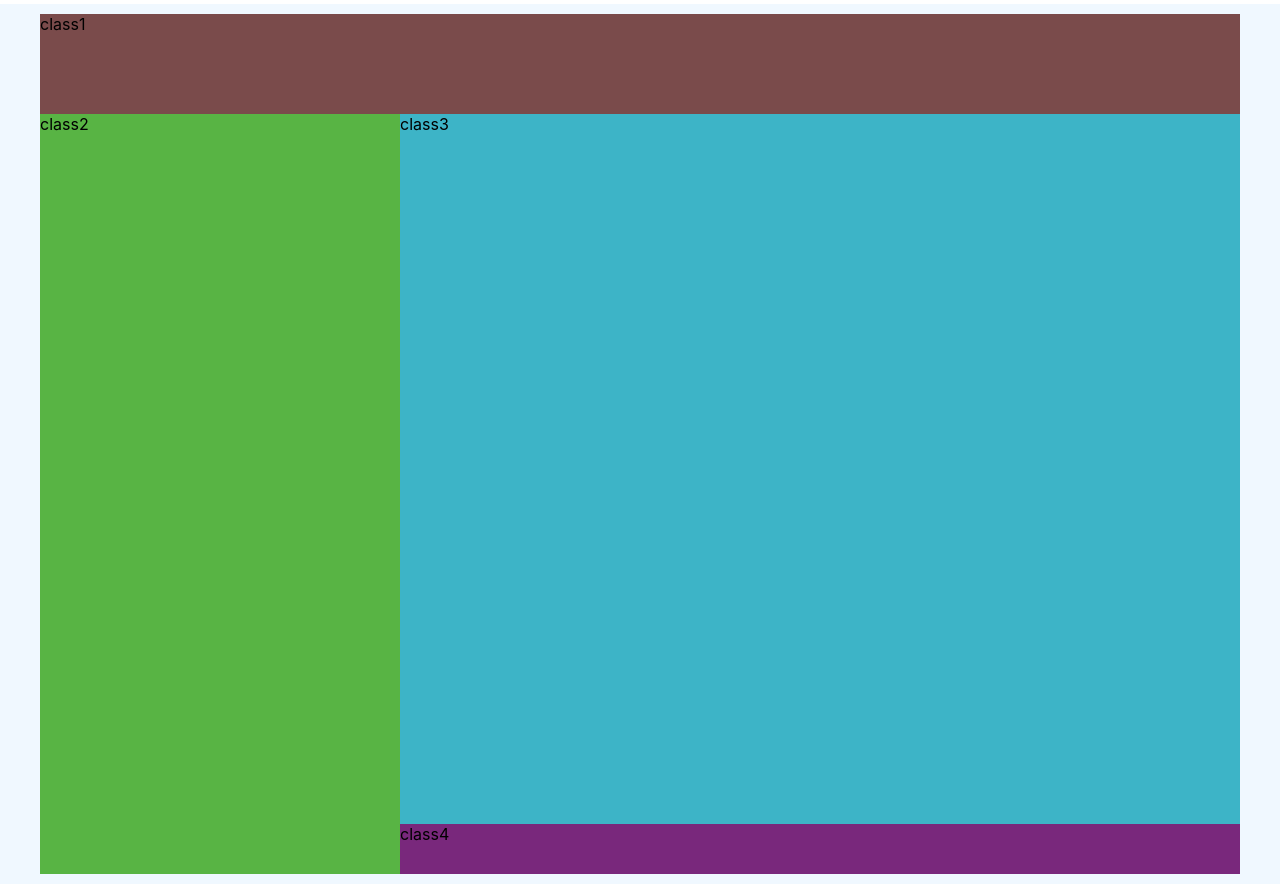
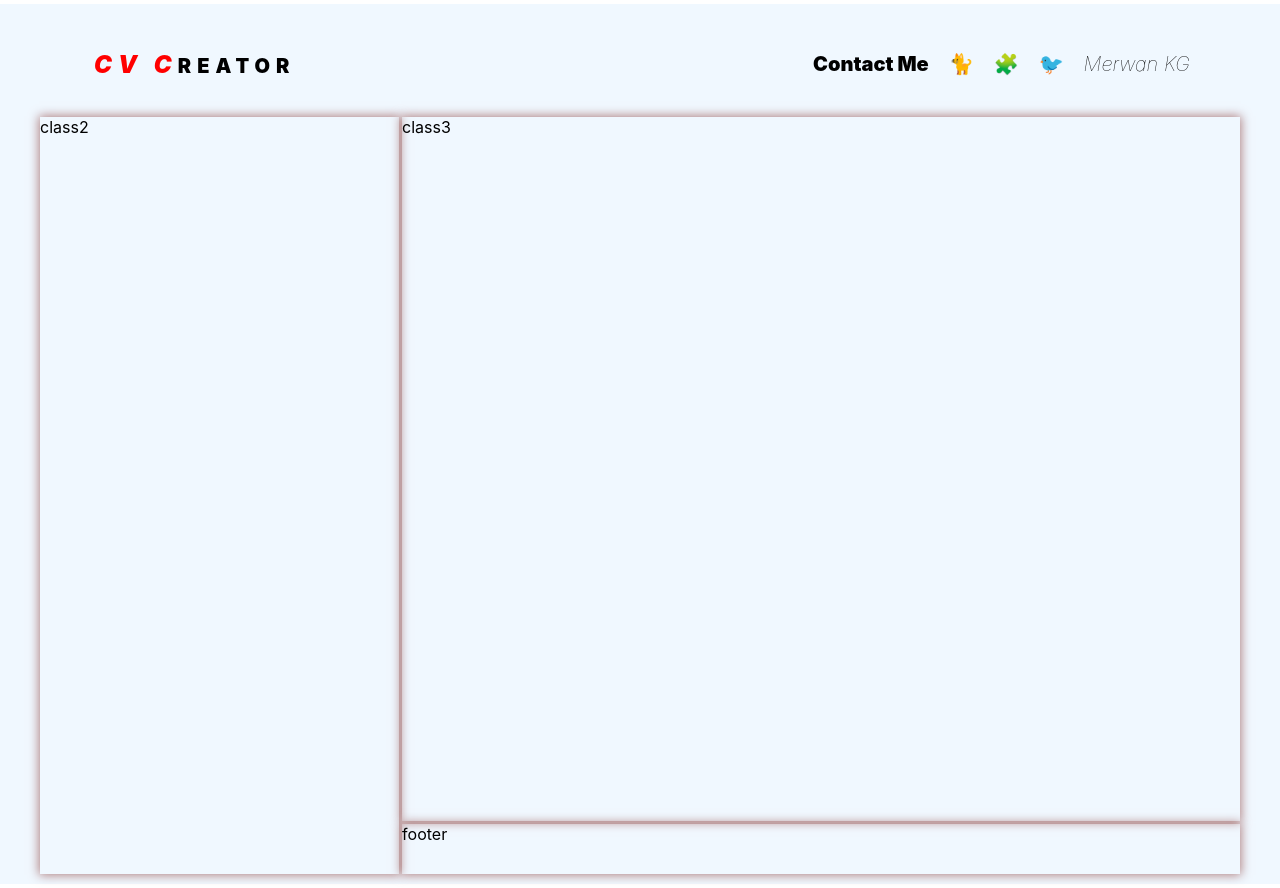
Before and after one commit to marwanGA09/Cv-project, a React (Vite) app: page / in a window 1280 px wide. Built offline with nearby package versions, Linux system fonts and the light colour scheme.

Commit message:
create navigation component
- style the component in minimal way

```diff
--- a/src/App.jsx
+++ b/src/App.jsx
@@ -2,15 +2,38 @@ export default function App() {
   return (
     <>
       <div className="App">
-        <div className="class1">class1 </div>
-        <div className="class2">class2</div>
-        <div className="class3">class3</div>
-        <div className="class4">class4</div>
+        <Navigation />
+        <SideBar />
+        <CvContainer />
+        <Footer />
       </div>
     </>
   );
 }
 
-function Navigation({ children }) {
-  return <div>navigation {children}</div>;
+function Navigation() {
+  return (
+    <div className="navigation">
+      <p>
+        <span style={{ color: 'red' }}>CV c</span>reator
+      </p>
+      <div>
+        Contact me
+        <div>
+          <a href="#">🐈</a> <a href="#">🧩</a> <a href="#">🐦</a>
+          <span>Merwan KG</span>
+        </div>
+      </div>
+    </div>
+  );
 }
+
+function SideBar({ children }) {
+  return <div className="side-bar">class2 </div>;
+}
+function CvContainer({ children }) {
+  return <div className="cv-container">class3 </div>;
+}
+function Footer({ children }) {
+  return <div className="footer">footer </div>;
+}
--- a/src/index.scss
+++ b/src/index.scss
@@ -1,6 +1,12 @@
 @mixin handleScroll {
   overflow-x: hidden;
   overflow-y: scroll;
+}
+
+@mixin flex {
+  display: flex;
+  justify-content: center;
+  align-items: center;
 }
 
 :root {
@@ -31,21 +37,80 @@ body {
   display: grid;
   grid-template-columns: 3fr 7fr;
   grid-template-rows: 10rem 1fr 5rem;
+  gap: 0.3rem;
+  .side-bar,
+  .cv-container,
+  .footer {
+    box-shadow: 0 0 1rem 0.1rem rgb(173, 125, 125);
+  }
 
-  .class1 {
-    background-color: rgb(122, 75, 75);
-    grid-column: span 2;
-  }
-  .class2 {
-    background-color: rgb(88, 180, 68);
-    grid-row: span 2;
+  .side-bar,
+  .cv-container {
     @include handleScroll();
   }
-  .class3 {
-    background-color: rgb(61, 180, 199);
-    @include handleScroll();
+}
+
+.navigation {
+  padding: 2rem 5rem;
+  grid-column: span 2;
+  @include flex();
+  justify-content: space-between;
+
+  font-size: 2rem;
+  font-weight: 900;
+
+  p {
+    text-transform: uppercase;
+    letter-spacing: 0.6rem;
+    cursor: pointer;
+    transition: all 0.5s ease-in;
+    padding-left: 0.4rem;
+
+    span {
+      font-size: 1.2em;
+      font-style: italic;
+    }
+    &:hover {
+      transform: translateX(10%);
+      border-left: solid 0.7rem red;
+    }
   }
-  .class4 {
-    background-color: rgb(121, 40, 124);
+
+  div {
+    @include flex();
+    justify-content: space-evenly;
+    gap: 2rem;
+    text-transform: capitalize;
+
+    a,
+    span {
+      cursor: pointer;
+      transition: all 0.3s ease-in;
+    }
+    a:hover,
+    span:hover {
+      transform: translateY(-10%);
+      border-bottom: solid 0.2rem red;
+    }
+
+    a {
+      text-decoration: none;
+    }
+
+    span {
+      font-weight: 100;
+      font-style: oblique;
+
+      &:hover {
+        color: rgb(189, 61, 61);
+      }
+    }
   }
 }
+.side-bar {
+  grid-row: span 2;
+}
+.cv-container {
+}
+.footer {
+}
```
